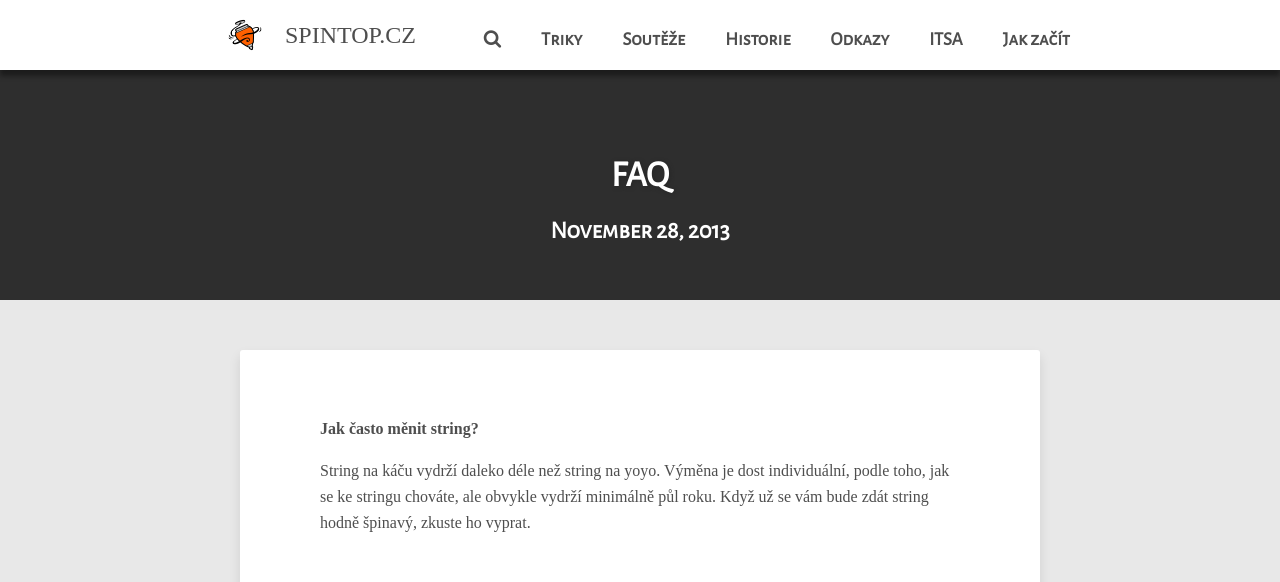
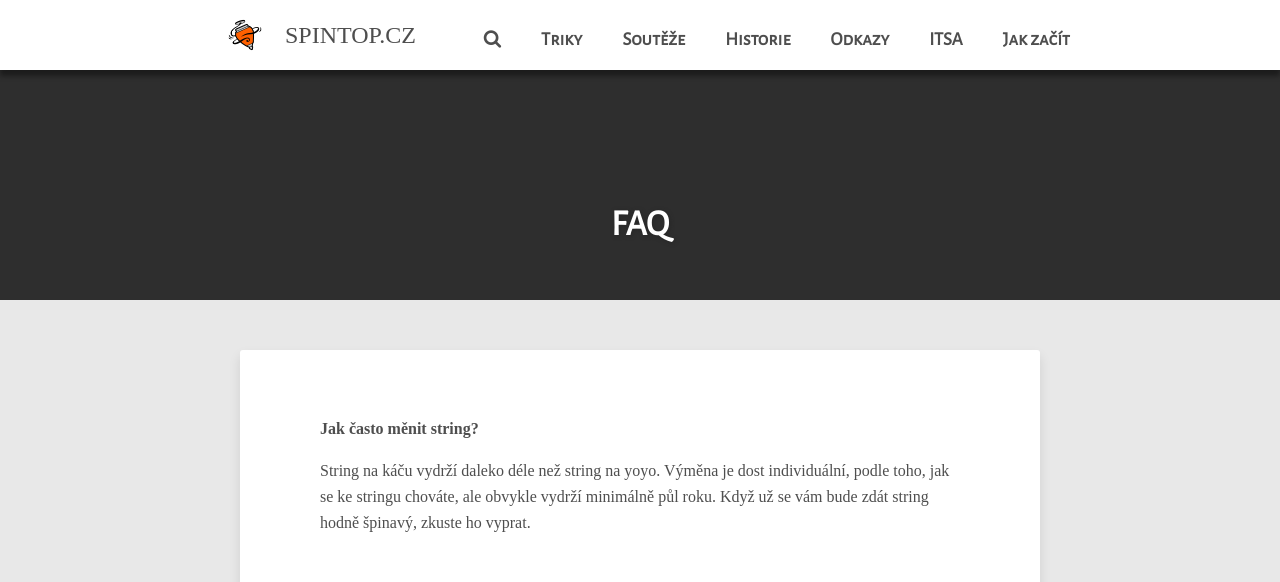
Before and after one commit to Hroch92/spintopcz, a Jekyll site: the page built from _posts/2013-11-28-faq.md, in a window 1280 px wide, cut to the strip 0-582 px from the top of the page. Built offline with Jekyll 4.4.1, drawn with Linux system fonts in a browser that asks for light colours; nearby versions of some CDN libraries; comment, search, counter and statistics services are not loaded.

Commit message:
Update header.html
Remove published date-time.

```diff
--- a/_includes/header.html
+++ b/_includes/header.html
@@ -51,7 +51,7 @@
     <div class="header-title-wrap">
       <h1>{{ page.title }}</h1>
       {% if page.date %}
-        <h2><span class="entry-date date published updated"><time datetime="{{ page.date | date_to_xmlschema }}">{{ page.date | date: "%B %d, %Y" }}</time></span></h2>
+        <!--<h2><span class="entry-date date published updated"><time datetime="{{ page.date | date_to_xmlschema }}">{{ page.date | date: "%B %d, %Y" }}</time></span></h2>-->
       {% else %}
         <h2><span class="entry-date"><time>&nbsp;</time></span></h2>
       {% endif %}
```
